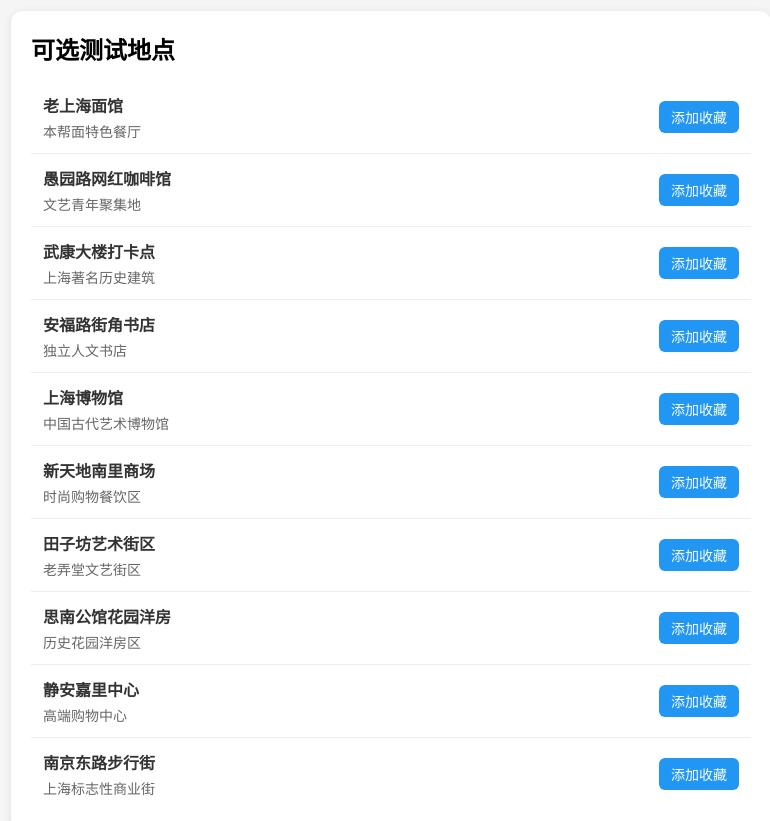
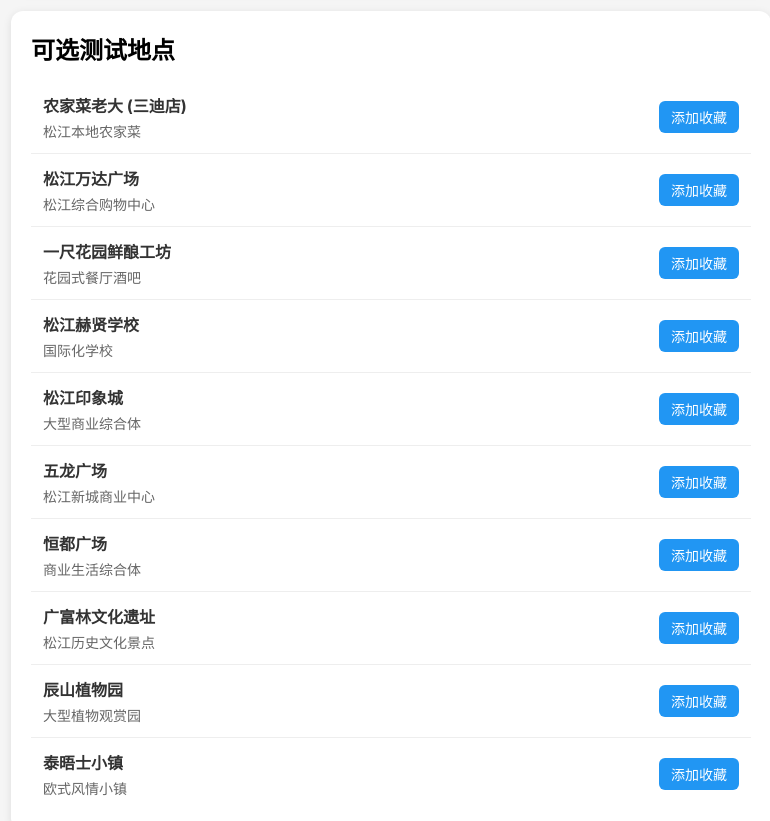
Before and after one commit to yuwenanle/Pintro, a plain HTML site: page index.html in a window 1280 px wide. Shown: the part 320-1141 px from the top of the page, without its empty margins (249-1019 px from the left). Drawn offline with Linux system fonts and the light colour scheme.

Commit message:
Update test places to Songjiang District, Shanghai

```diff
--- a/index.html
+++ b/index.html
@@ -254,18 +254,18 @@
     </div>
 
     <script>
-        // 内置10个测试地点（以上海为例）
+        // 内置10个测试地点（上海松江区）
         const TEST_PLACES = [
-            { id: 1, name: "老上海面馆", description: "本帮面特色餐厅", lat: 31.2304, lng: 121.4737 },
-            { id: 2, name: "愚园路网红咖啡馆", description: "文艺青年聚集地", lat: 31.2222, lng: 121.4420 },
-            { id: 3, name: "武康大楼打卡点", description: "上海著名历史建筑", lat: 31.2188, lng: 121.4510 },
-            { id: 4, name: "安福路街角书店", description: "独立人文书店", lat: 31.2210, lng: 121.4530 },
-            { id: 5, name: "上海博物馆", description: "中国古代艺术博物馆", lat: 31.2304, lng: 121.4810 },
-            { id: 6, name: "新天地南里商场", description: "时尚购物餐饮区", lat: 31.2250, lng: 121.4840 },
-            { id: 7, name: "田子坊艺术街区", description: "老弄堂文艺街区", lat: 31.2080, lng: 121.4630 },
-            { id: 8, name: "思南公馆花园洋房", description: "历史花园洋房区", lat: 31.2180, lng: 121.4720 },
-            { id: 9, name: "静安嘉里中心", description: "高端购物中心", lat: 31.2300, lng: 121.4450 },
-            { id: 10, name: "南京东路步行街", description: "上海标志性商业街", lat: 31.2360, lng: 121.4780 }
+            { id: 1, name: "农家菜老大 (三迪店)", description: "松江本地农家菜", lat: 31.0160, lng: 121.2380 },
+            { id: 2, name: "松江万达广场", description: "松江综合购物中心", lat: 31.0075, lng: 121.2460 },
+            { id: 3, name: "一尺花园鲜酿工坊", description: "花园式餐厅酒吧", lat: 31.0280, lng: 121.2590 },
+            { id: 4, name: "松江赫贤学校", description: "国际化学校", lat: 31.0560, lng: 121.2120 },
+            { id: 5, name: "松江印象城", description: "大型商业综合体", lat: 31.0195, lng: 121.2615 },
+            { id: 6, name: "五龙广场", description: "松江新城商业中心", lat: 31.0120, lng: 121.2415 },
+            { id: 7, name: "恒都广场", description: "商业生活综合体", lat: 31.0030, lng: 121.2290 },
+            { id: 8, name: "广富林文化遗址", description: "松江历史文化景点", lat: 31.0350, lng: 121.2110 },
+            { id: 9, name: "辰山植物园", description: "大型植物观赏园", lat: 31.0515, lng: 121.1810 },
+            { id: 10, name: "泰晤士小镇", description: "欧式风情小镇", lat: 31.0210, lng: 121.2040 }
         ];
 
         // localStorage 键
```
